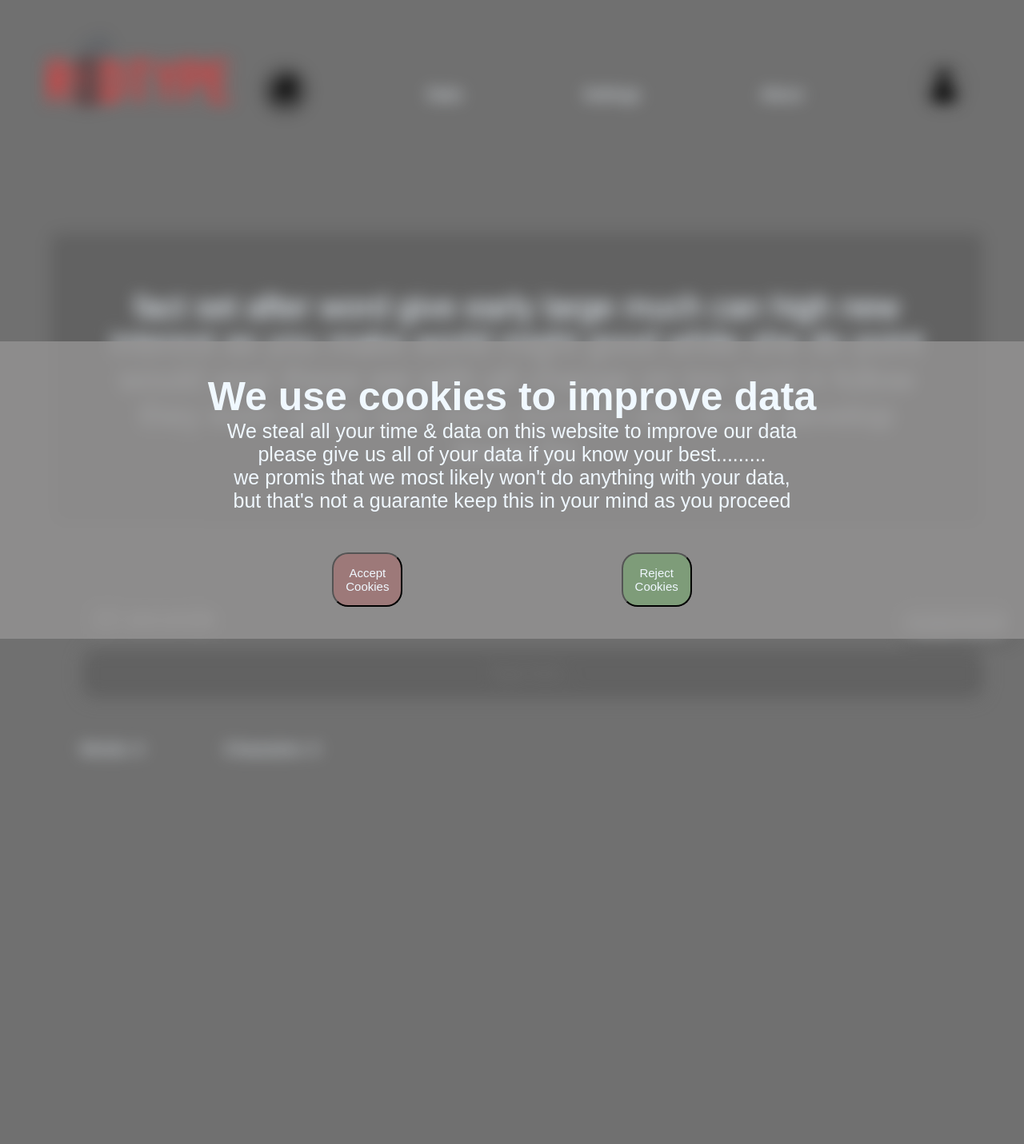
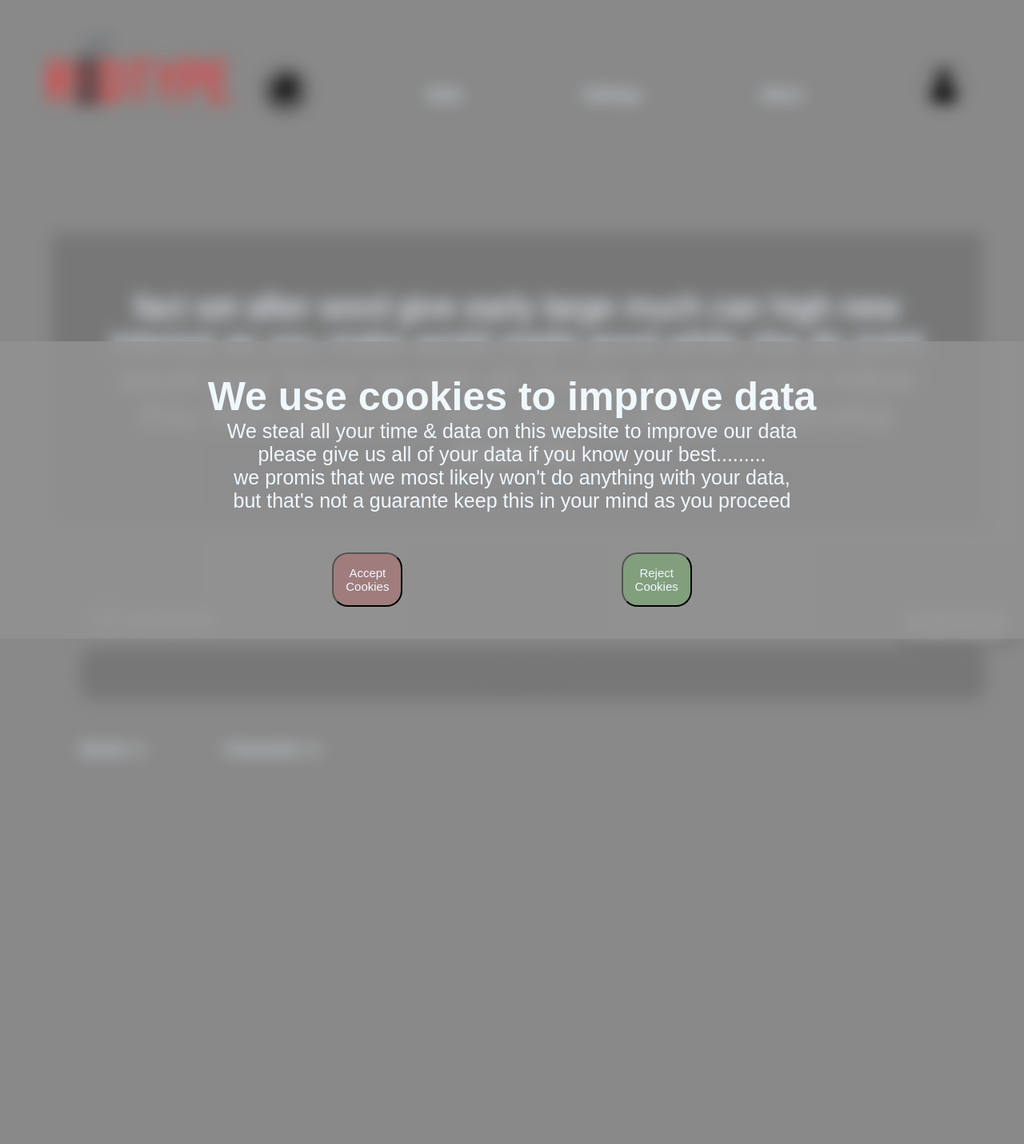
Before and after one commit to Jasan33/Redtype, a Flask app: page / in a window 1280 px wide. Shown: the whole page at 80% size. Run offline with Flask 3, Linux system fonts and the light colour scheme.

Commit message:
made the background color better

```diff
--- a/static/style.css
+++ b/static/style.css
@@ -6,7 +6,7 @@
 }
 
 body {
-    background-color: #707070;
+    background-color: #898989;
 }
 
 .blur-background {
```
